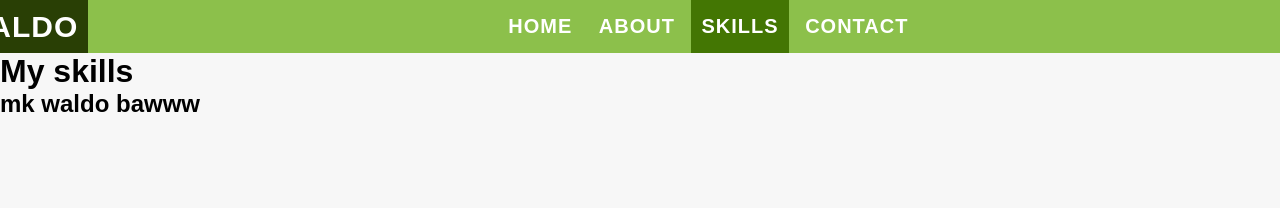
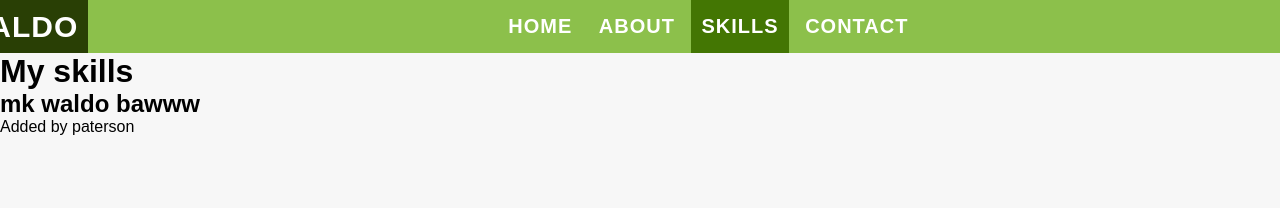
Before and after one commit to potensky/mi-portafolio, a plain HTML site: page skills.html in a window 1280 px wide. Shown: the top 208 px of the page. Drawn offline with Linux system fonts and the light colour scheme.

Commit message:
agregue un tag p

```diff
--- a/skills.html
+++ b/skills.html
@@ -25,6 +25,7 @@
     </div>
     <h1>My skills</h1>
     <h2>mk waldo bawww</h2>
+    <p>Added by paterson</p>
 
 <footer>
 <p class="footer">
```
